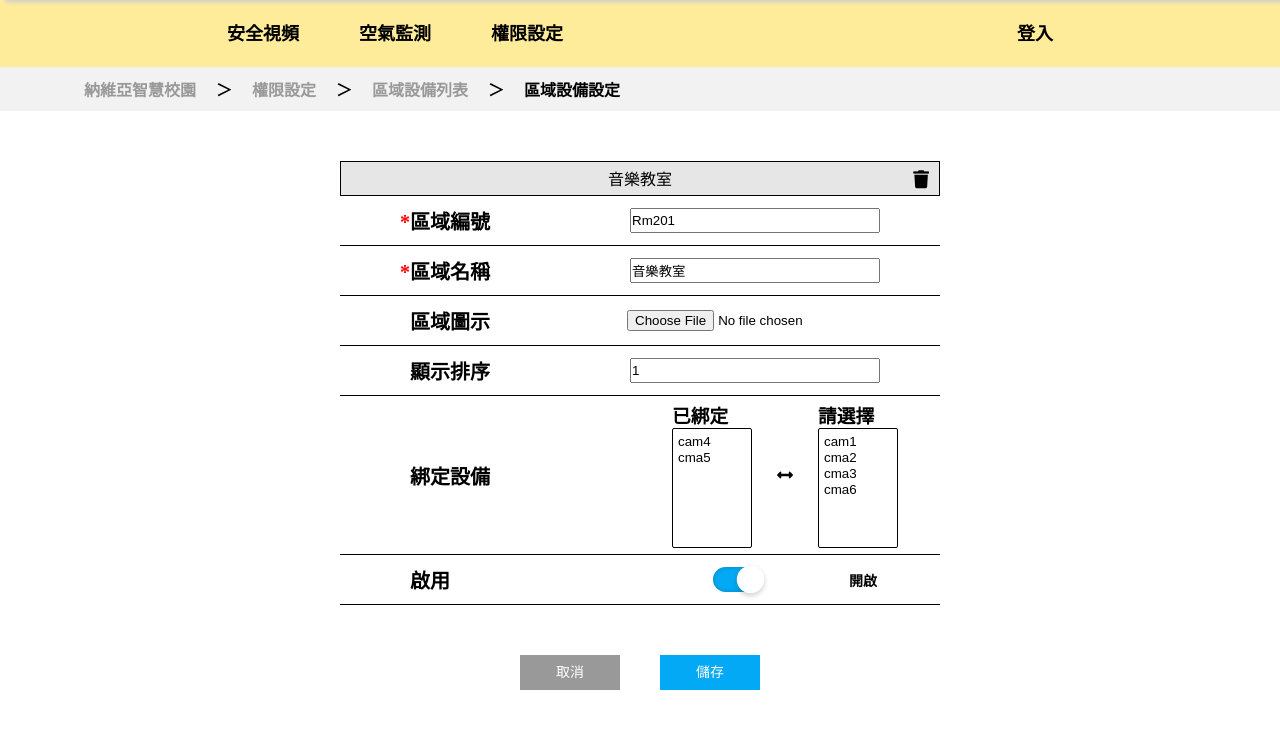
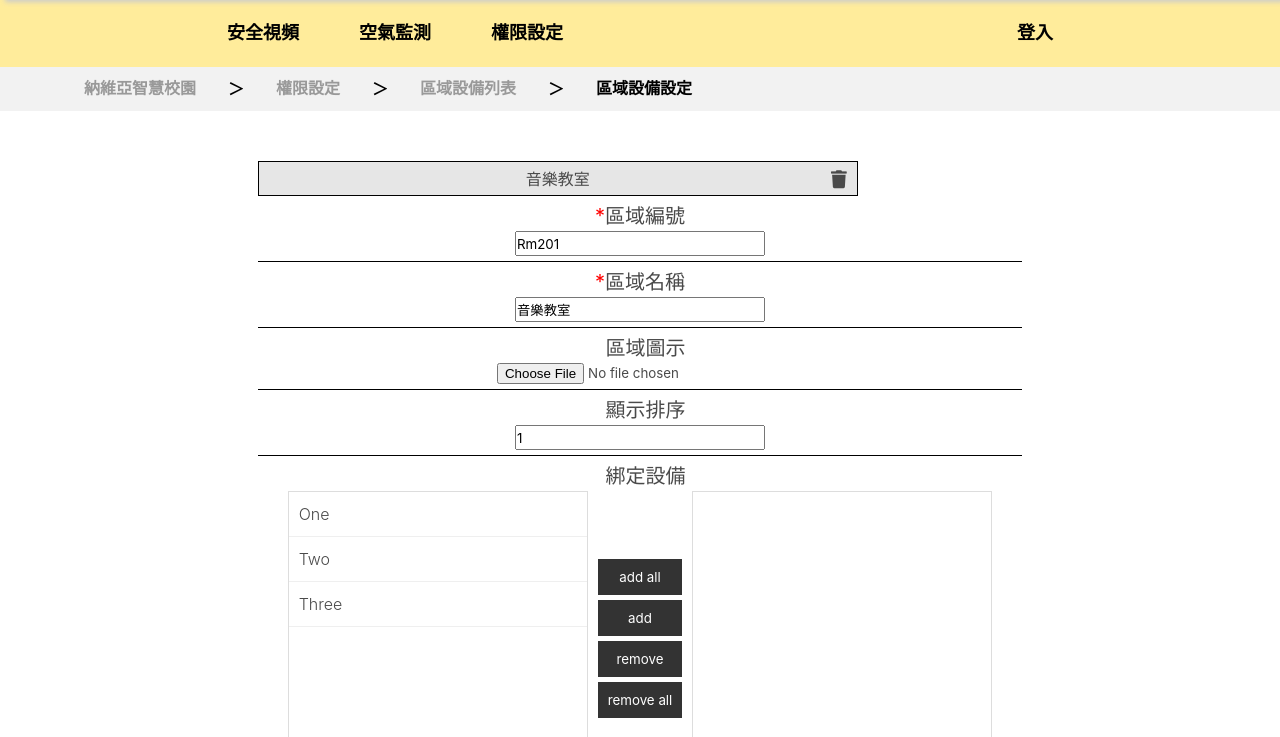
Before and after one commit to 10994015/SmartCmpus, a plain HTML site: page SmartCmpus_Vincent/webpage/setArea.html in a window 1280 px wide. Shown: the part 83-820 px from the top of the page. Drawn offline with nearby package versions, Linux system fonts and the light colour scheme.

Commit message:
第二版

```diff
--- a/SmartCmpus_Vincent/styles/area.css
+++ b/SmartCmpus_Vincent/styles/area.css
@@ -27,6 +27,7 @@
 .time-period-s-c{
 	border-bottom: 1px #000 solid;
 	display: flex;
+	flex-direction: column;
 	justify-content: space-between;
 	align-items: center;
 	min-height: 50px;
--- a/SmartCmpus_Vincent/webpage/setArea.html
+++ b/SmartCmpus_Vincent/webpage/setArea.html
@@ -3,6 +3,10 @@
 <head>
 	<meta charset="UTF-8">
 	<meta name="viewport" content="width=device-width, initial-scale=1.0">
+	<link href="https://cdnjs.cloudflare.com/ajax/libs/bulma/0.5.3/css/bulma.min.css" rel="stylesheet">
+	<link href="https://cdnjs.cloudflare.com/ajax/libs/prism/1.8.1/themes/prism.min.css" rel="stylesheet">
+	<link href="dist/style.css" rel="stylesheet">
+	<link href="dist/dual-listbox.css" rel="stylesheet">
 	<link rel="stylesheet" href="../styles/style.css">
 	<link rel="stylesheet" href="../styles/area.css">
 	<link rel="stylesheet" href="../styles/breadcrumb.css">
@@ -53,26 +57,11 @@
 			</div>
 			<div class="time-period-s-c">
 				<h2>&nbsp;&nbsp;綁定設備</h2>
-				<div class="bindEquipment">
-					<div class="bindOk">
-						<h3>已綁定</h3>
-						<select name="" multiple>
-							<option value="cam4">cam4</option>
-							<option value="cam4">cma5</option>
-						</select>
-					</div>
-					<i class="fas fa-arrows-alt-h"></i>
-					<div class="bindOff">
-							<h3>請選擇</h3>
-							<select name="" multiple>
-								<option value="cam1">cam1</option>
-								<option value="cam2">cma2</option>
-								<option value="cam3">cma3</option>
-								<option value="cam6">cma6</option>
-							</select>
-						</div>
-
-				</div>
+				<select class="select1" multiple>
+                    <option value="1">One</option>
+                    <option value="2">Two</option>
+                    <option value="3">Three</option>
+                </select>
 			</div>
 			<div class="time-period-s-c">
 				<h2>&nbsp;&nbsp;啟用</h2>
@@ -115,5 +104,11 @@ toggleOnBtn.addEventListener("click",()=>{
 	}
 });
 </script>
+<script src="https://cdnjs.cloudflare.com/ajax/libs/prism/1.8.1/prism.min.js"></script>
+<script src="dist/dual-listbox.js"></script>
+<script>
+	var dlb1 = new DualListbox('.select1');
+
+</script>
 </body>
 </html>
```
